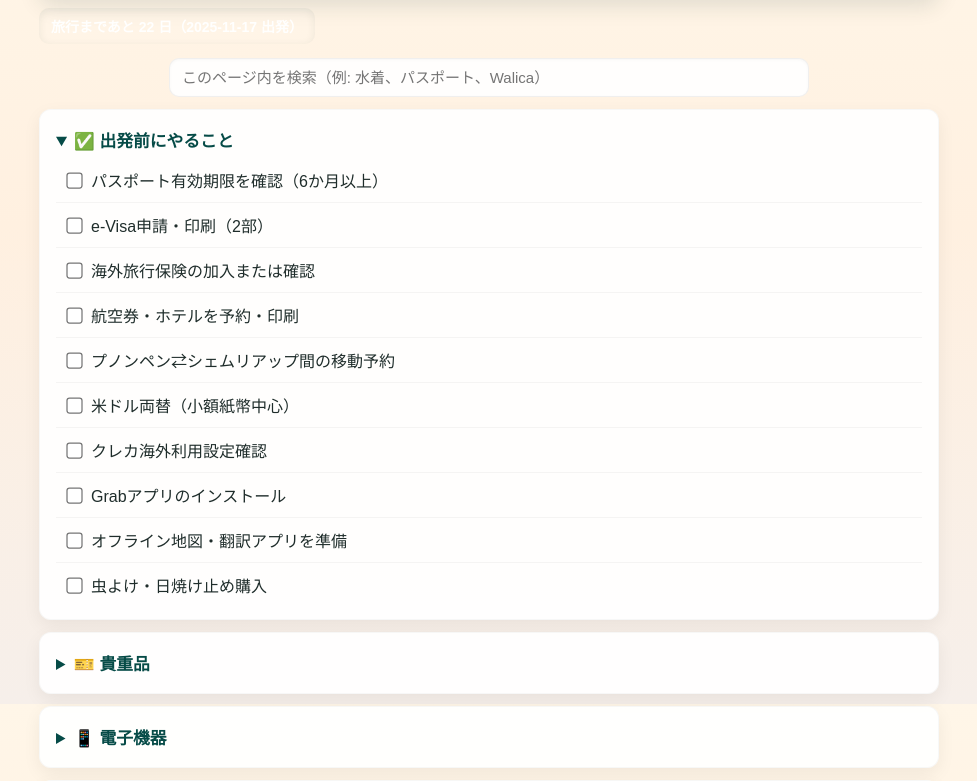
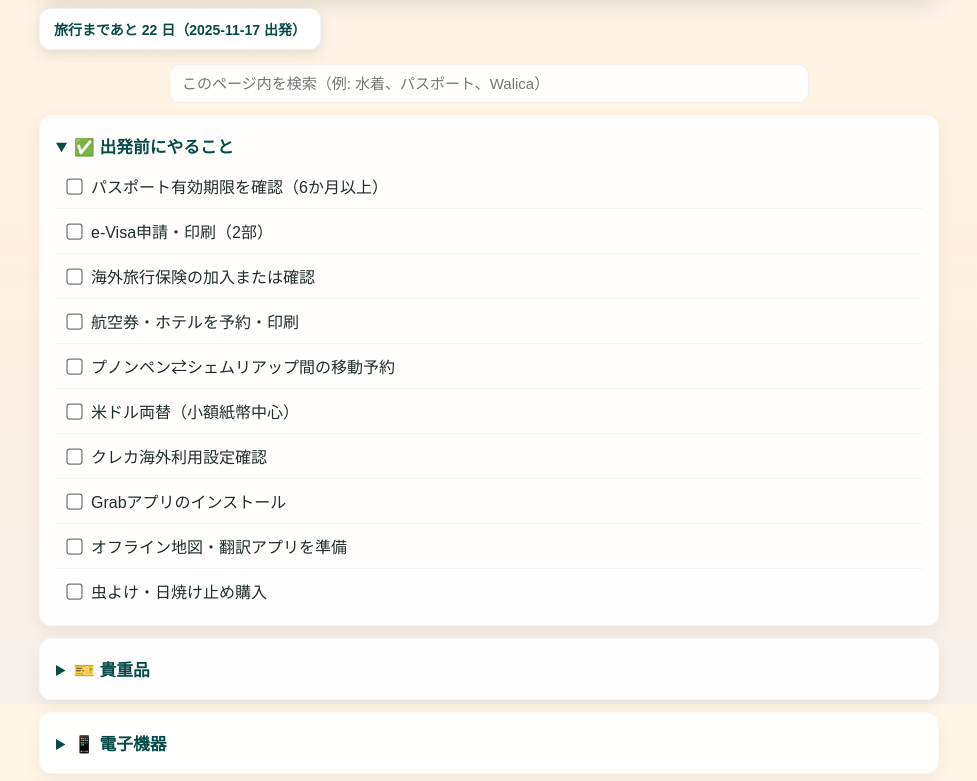
Before and after one commit to Yonekawa-Ryusei/Cambodia, a plain HTML site: page index.html in a window 1280 px wide. Shown: the part 96-877 px from the top of the page, without its empty margins (151-1128 px from the left). Drawn offline with Linux system fonts and the light colour scheme.

Commit message:
Fix countdown readability: adjust countdown background and styling

```diff
--- a/index.html
+++ b/index.html
@@ -70,14 +70,17 @@
     justify-content:space-between;
     gap:12px;
   }
+  /* 可読性向上したカウントダウンスタイル */
   .countdown {
-    background: rgba(255,255,255,0.08);
-    color: rgba(255,255,255,0.95);
-    padding:8px 12px;
-    border-radius:10px;
-    font-weight:600;
+    background: rgba(255,255,255,0.98); /* 明るい背景で確実に可読 */
+    color: #064b47;                      /* ヘッダーと調和するダークグリーン */
+    padding:10px 14px;
+    border-radius:12px;
+    font-weight:700;
     font-size:14px;
-    box-shadow: 0 2px 8px rgba(3,46,43,0.08) inset;
+    box-shadow: 0 4px 14px rgba(3,46,43,0.12);
+    border: 1px solid rgba(2,40,36,0.06);
+    backdrop-filter: blur(6px);
   }
 
   .search {
@@ -235,7 +238,7 @@
       <label><input type="checkbox"> 海外旅行保険証書</label>
       <label><input type="checkbox"> クレジットカード</label>
       <label><input type="checkbox"> 現金（USドル）</label>
-      <label><input type="checkbox"> 国際���許証（必要なら）</label>
+      <label><input type="checkbox"> 国際免許証（必要なら）</label>
     </details>
   </section>
 
@@ -273,7 +276,7 @@
       <summary>🧴 衛生・健康</summary>
       <label><input type="checkbox"> 虫よけスプレー</label>
       <label><input type="checkbox"> 日焼け止め</label>
-      <label><input type="checkbox"> 常備薬（胃薬・下痢止め・解熱剤など）</label>
+      <label><input type="checkbox"> 常備薬（胃薬・下痢止��・解熱剤など）</label>
       <label><input type="checkbox"> ウェットティッシュ・ポケットティッシュ</label>
       <label><input type="checkbox"> 塩飴・ポカリ粉末</label>
       <label><input type="checkbox"> マスク</label>
@@ -319,7 +322,7 @@
 </div>
 
 <script>
-  // 保存・復元 (既存)
+  // チェック状態の保存・復元
   const boxes = document.querySelectorAll('input[type="checkbox"]');
   boxes.forEach((box, i) => {
     const saved = localStorage.getItem("check" + i);
@@ -351,7 +354,7 @@
   // update every hour in case user keeps page open
   setInterval(updateCountdown, 1000 * 60 * 60);
 
-  // --- サイト内検索機能（既存: ハイライト・折りたたみ連動） ---
+  // --- サイト���検索機能 ---
   const searchableSelectors = 'label, summary, section p, section a';
   const searchableNodes = Array.from(document.querySelectorAll(searchableSelectors));
   searchableNodes.forEach(node => {
```
